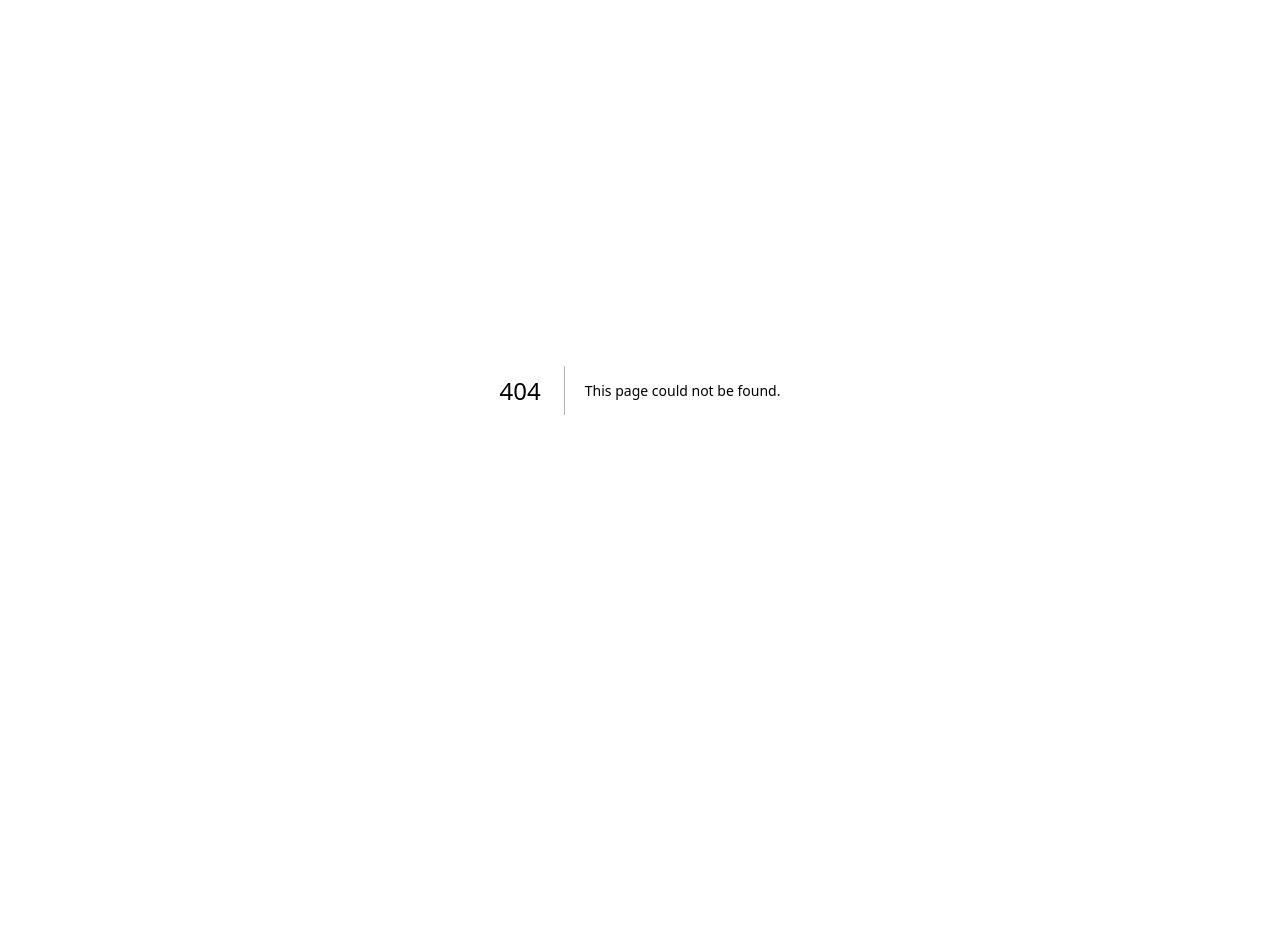
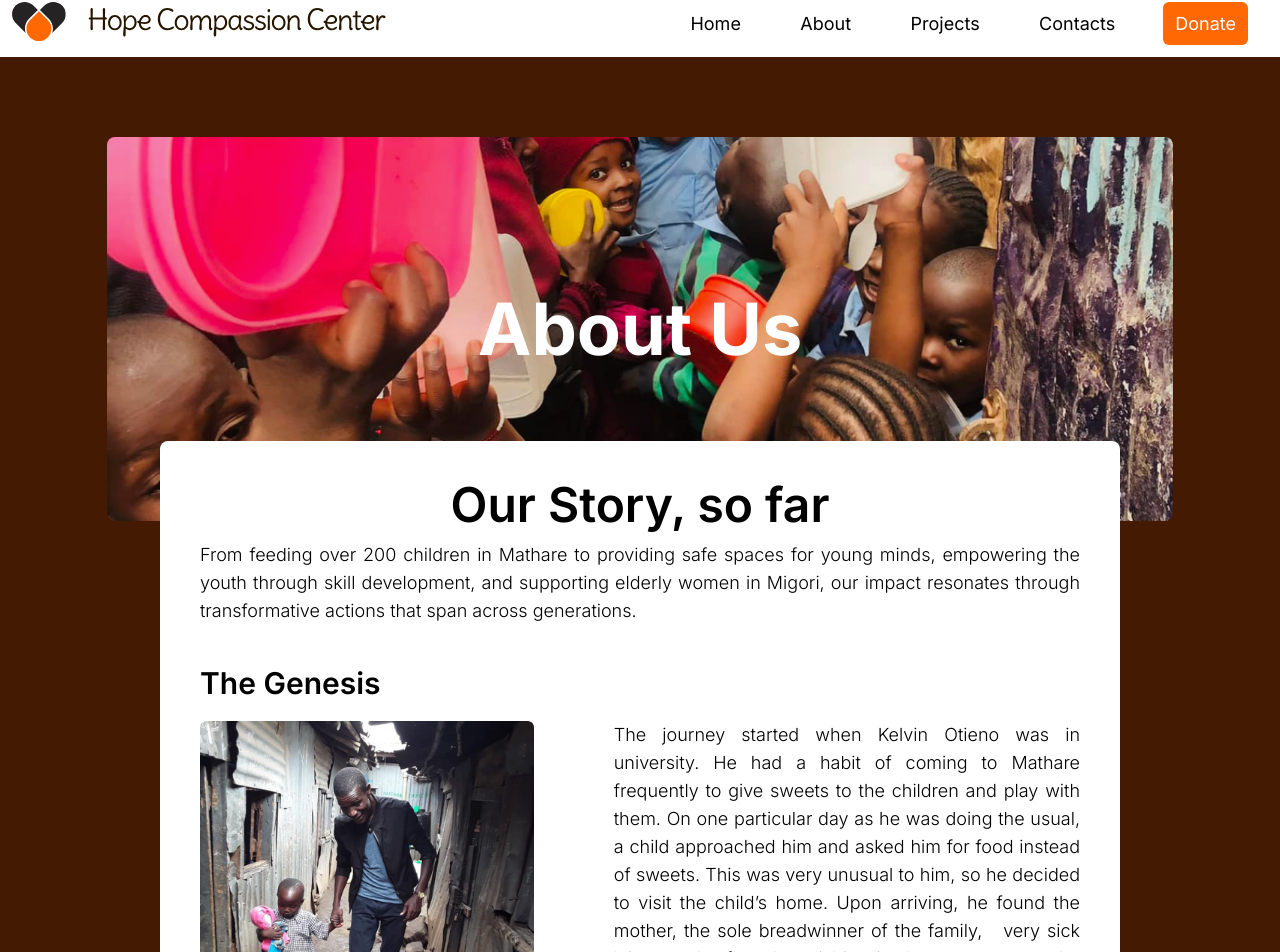
Before and after one commit to koechian/hopecompassioncenter, a Next.js app: page /pages/about in a window 1280 px wide. Before the commit this address had no page. Shown: the part 10-962 px from the top of the page. Before the commit the page ends 800 px from the top, so only its background shows below. Built offline with nearby package versions, Linux system fonts and the light colour scheme; a web font is replaced by a local one.

Commit message:
feat-about-integration

```diff
--- a/app/components/Header/header.js
+++ b/app/components/Header/header.js
@@ -42,8 +42,8 @@ const Header = () => {
       <div className="flex items-right justify-end w-3/4">
         <ul className="flex justify-between flex-row mr-5 p-2 w-1/2">
           <li className="list-none">
-            <Link className={styles.link} href="#">
-              {" "}
+            <Link className={styles.link} href="/">
+              {""}
               Home
             </Link>
           </li>
--- a/app/globals.css
+++ b/app/globals.css
@@ -17,5 +17,5 @@ html {
 }
 section {
   width: 100vw;
-  min-height: 90vh;
+  /* min-height: 90vh; */
 }
--- a/app/layout.js
+++ b/app/layout.js
@@ -14,7 +14,10 @@ export const metadata = {
 export default function RootLayout({ children }) {
   return (
     <html lang="en">
-      <body className={inter.className}>{children}</body>
+      <body className={inter.className}>
+        <Header />
+
+        {children}</body>
     </html>
   );
 }
--- a/app/page.js
+++ b/app/page.js
@@ -6,7 +6,6 @@ import Footer from "./components/Footer/footer";
 export default function Landing() {
   return (
     <div className="bg-cream">
-      <Header />
       <section className="flex flex-col">
         <div
           className="w-full"
--- a/app/Pages/about/page.js
+++ b/app/pages/about/page.js
@@ -2,7 +2,7 @@ import React from "react";
 
 function About() {
   return (
-    <div className="bg-orange-950 flex flex-col justify-center items-center sm:py-0 md:py-20">
+    <div className="bg-amber-950 flex flex-col justify-center items-center sm:py-0 md:py-20">
       <section
         style={{
           background: "url('/hcc_banner.png')",
@@ -32,7 +32,7 @@ function About() {
           <div className="flex flex-col-reverse md:flex-row gap-4 sm:gap-20">
             <img
               className="w-full sm:w-5/12 rounded-md h-72 object-cover sm:h-96"
-              src="story.png"
+              src="/story.png"
               alt=""
             />
             <p className="text-sm sm:text-lg text-justify font-light">
@@ -67,7 +67,7 @@ function About() {
           <div className="flex flex-col-reverse sm:flex-row-reverse gap-20 sm:py-10">
             <img
               className="w-full sm:w-6/12 rounded-md h-52 sm:h-3/4 object-cover"
-              src="fire.png"
+              src="/fire.png"
               alt=""
             />
             <div className="flex flex-col gap-10 w-full sm:w-6/12 items-start">
@@ -84,7 +84,7 @@ function About() {
               </p>
               <img
                 className="w-full object-cover rounded-md h-52 sm:h-96 "
-                src="vaccine.png"
+                src="/vaccine.png"
                 alt=""
               />
             </div>
@@ -106,13 +106,13 @@ function About() {
               </p>
               <img
                 className="w-full object-cover rounded-md h-52 sm:h-96"
-                src="construction.png"
+                src="/construction.png"
                 alt=""
               />
             </div>
             <img
               className="w-full sm:w-1/2 rounded-md h-52 sm:h-96 object-cover"
-              src="vandyke.png"
+              src="/vandyke.png"
               alt=""
             />
           </div>
@@ -141,14 +141,14 @@ function About() {
             </p>
             <img
               className="w-full sm:w-5/12 rounded-md h-72"
-              src="football.png"
+              src="/football.png"
               alt=""
             />
           </div>
           <div className="flex flex-col-reverse sm:flex-row gap-3 sm:gap-20">
             <img
               className="w-full sm:w-5/12 rounded-md h-72"
-              src="farming.png"
+              src="/farming.png"
               alt=""
             />
             <p className="text-sm sm:text-lg text-justify font-light">
@@ -190,7 +190,7 @@ function About() {
             <div className="flex flex-col w-full sm:w-1/2 items-start justify-center">
               <img
                 className="w-full sm:w-11/12 rounded-md h-52 sm:h-96 object-cover"
-                src="childcare.png"
+                src="/childcare.png"
                 alt=""
               />
               <small>The Childcare Center, finally complete</small>
@@ -199,7 +199,7 @@ function About() {
             <div className="flex flex-col w-full sm:w-1/2 items-start justify-center">
               <img
                 className="w-full sm:w-11/12 rounded-md h-52 sm:h-96 object-cover"
-                src="partners.png"
+                src="/partners.png"
                 alt=""
               />
               <small>Some of our partners coming to visit</small>
```
Also changed, not shown: app/pages/Projects/page.js (renamed from app/Pages/Projects/page.js).
